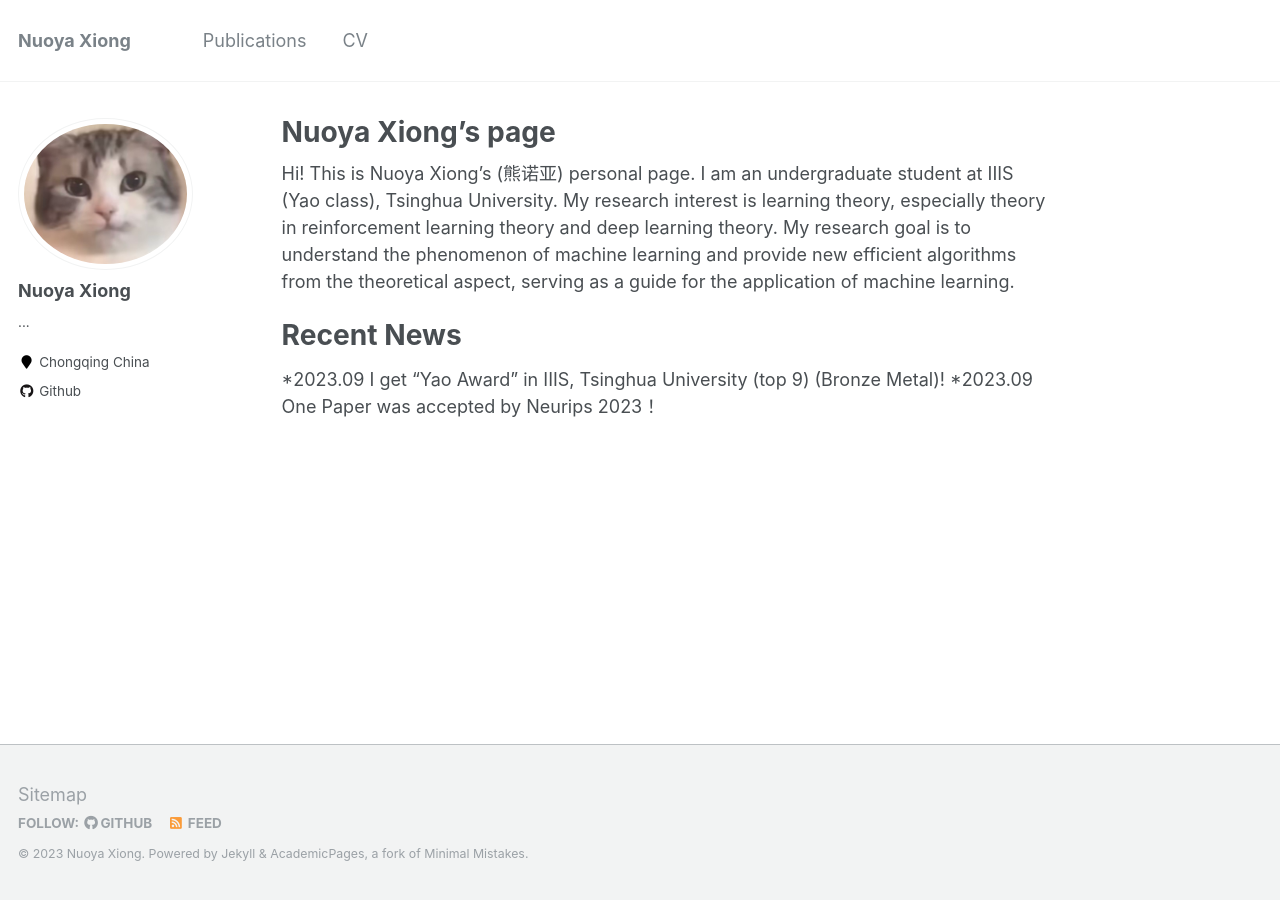
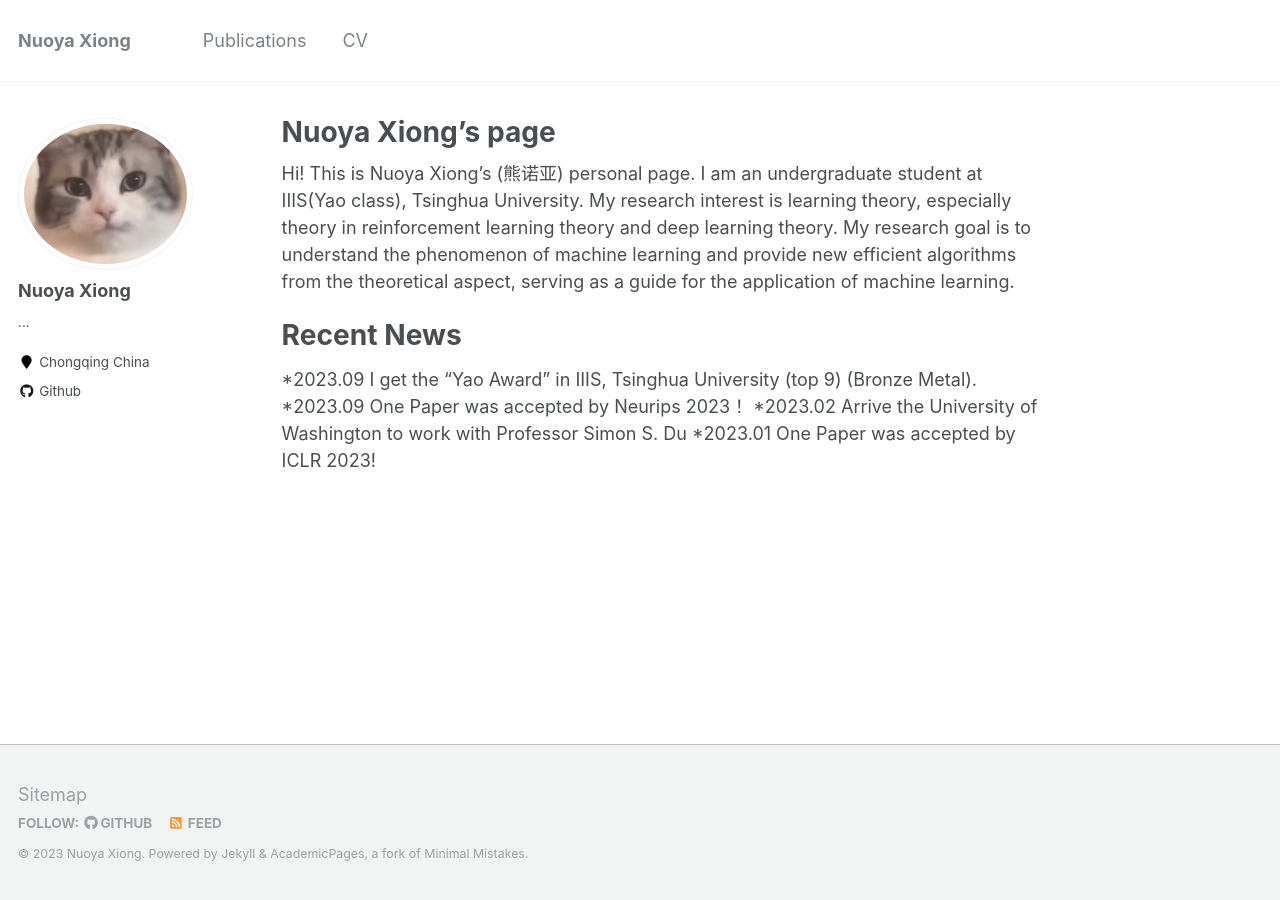
Before and after one commit to xiongny/xiongny.github.io, a Jekyll site: the page built from _pages/about.md, in a window 1280 px wide. Built offline with Jekyll 4.4.1, drawn with Linux system fonts in a browser that asks for light colours.

Commit message:
Update about.md

```diff
--- a/_pages/about.md
+++ b/_pages/about.md
@@ -8,8 +8,10 @@ redirect_from:
   - /about.html
 ---
 
-Hi! This is Nuoya Xiong's (熊诺亚) personal page. I am an undergraduate student at IIIS (Yao class), Tsinghua University. My research interest is learning theory, especially theory in reinforcement learning theory and deep learning theory. My research goal is to understand the phenomenon of machine learning and provide new efficient algorithms from the theoretical aspect, serving as a guide for the application of machine learning.
+Hi! This is Nuoya Xiong's (熊诺亚) personal page. I am an undergraduate student at IIIS(Yao class), Tsinghua University. My research interest is learning theory, especially theory in reinforcement learning theory and deep learning theory. My research goal is to understand the phenomenon of machine learning and provide new efficient algorithms from the theoretical aspect, serving as a guide for the application of machine learning.
 
 # Recent News
-*2023.09 I get "Yao Award" in IIIS, Tsinghua University (top 9) (Bronze Metal)!
+*2023.09 I get the "Yao Award" in IIIS, Tsinghua University (top 9) (Bronze Metal).
 *2023.09 One Paper was accepted by Neurips 2023！
+*2023.02 Arrive the University of Washington to work with Professor Simon S. Du
+*2023.01 One Paper was accepted by ICLR 2023!
```
